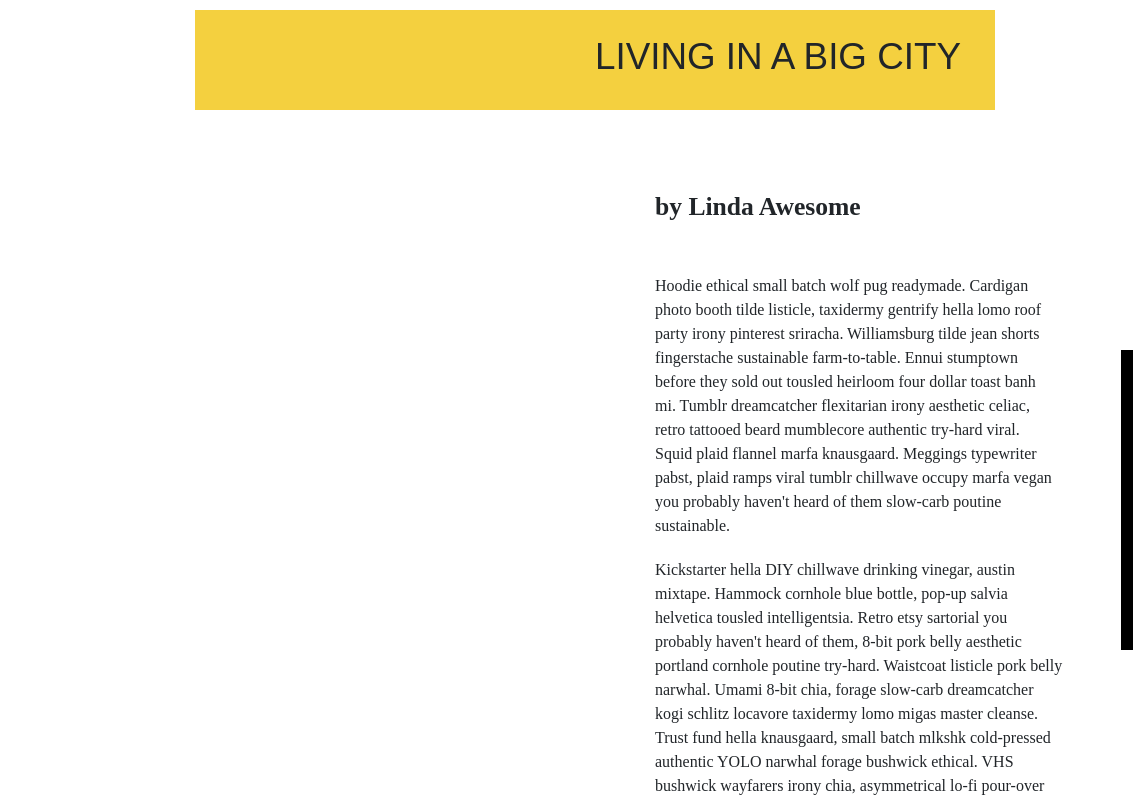
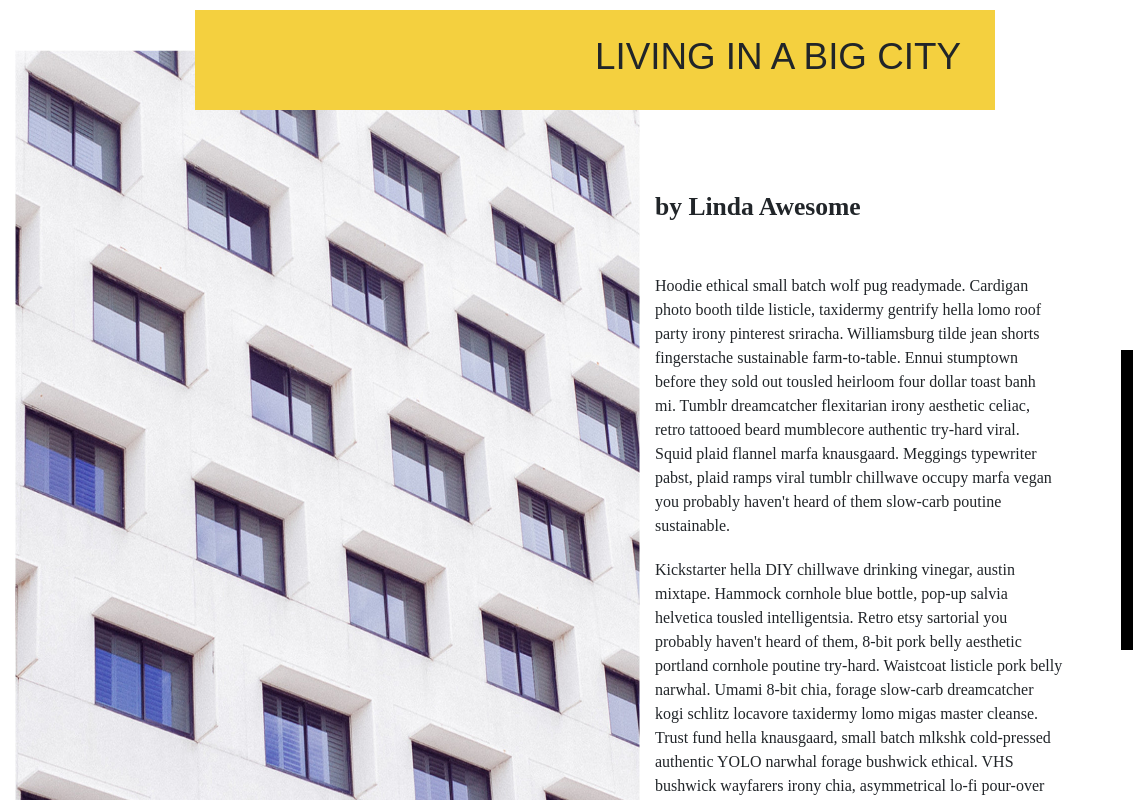
Before and after one commit to marlenajanasz/big-city-layout, a plain HTML site: page index.html in a window 1280 px wide. Shown: the top 800 px of the page, 0-1133 px from the left. Drawn offline with nearby package versions, Linux system fonts and the light colour scheme; a web font is replaced by a local one.

Commit message:
change comments to English

```diff
--- a/styles/style.css
+++ b/styles/style.css
@@ -1,4 +1,4 @@
-/*wersje na laptopy*/
+/*desktop*/
 .container-header {
 	position: relative;
 }
@@ -18,6 +18,11 @@ h1 {
     position: absolute;
     top: 25%;
     left: 50%;
+}
+.photo-block{
+	background-image: url("../assets/blocks1.jpg");
+	background-repeat: no-repeat;
+	background-size: 100% 100%;
 }
 .img-fluid.photo{
 	height: 100%;
@@ -469,7 +474,7 @@ span.csa{
 	display: none;
 	}
 }
-/*wersja tabletowa*/
+/*tablets*/
 @media all and (max-width: 760px){
 	.yellowbar {
 	height: 80px;
@@ -537,7 +542,7 @@ span.csa{
 	font-size: 0.9em;
 	}
 }
-/*wersje na smartfony*/
+/*mobile*/
 @media all and (max-width: 539px){
 	.yellowbar {
 	height: 65px;
@@ -609,6 +614,3 @@ span.csa{
 	margin-left: 20px;
 	}
 }
-
-
-/*czy to możliwe/istotne żeby dla każdej laptopowej rozdzielczości strona wyglądała tak jak projekt <paddingi>*/
```
Lines whose indentation alone changed are shown as unchanged.
